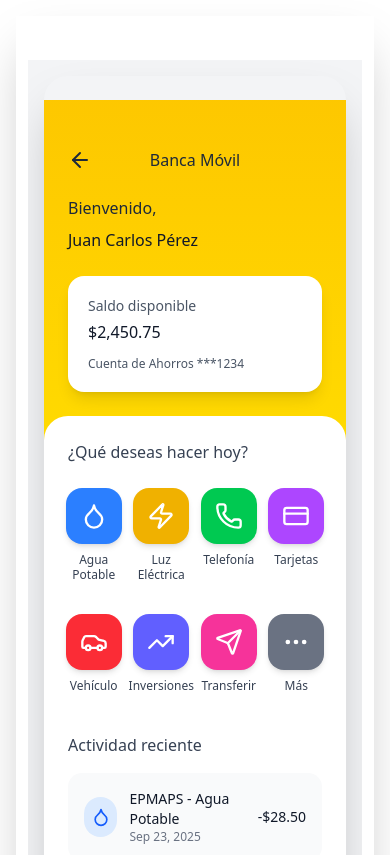
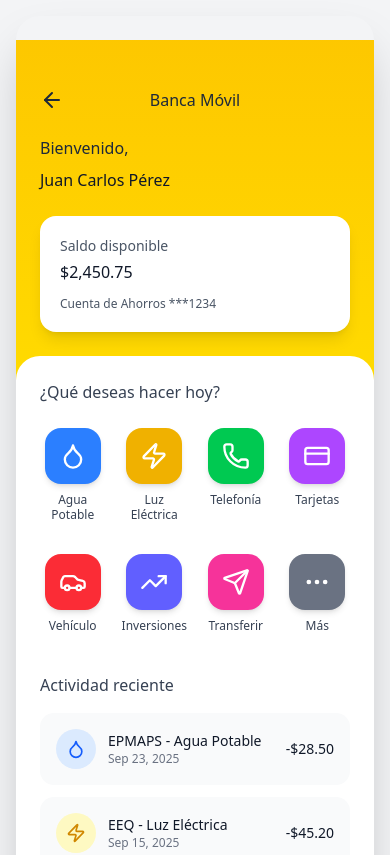
Before and after one commit to Crysjurado20/modulos-pagos, a React (Vite) app: page / in a window 390 px wide. Shown: the top 855 px of the page. Built offline with nearby package versions, Linux system fonts and the light colour scheme.

Commit message:
fix: simplify app layout - remove duplicate phone frame

```diff
--- a/src/App.tsx
+++ b/src/App.tsx
@@ -47,20 +47,7 @@ export default function App() {
   };
 
   return (
-    <div className="min-h-screen bg-gradient-to-br from-blue-50 to-indigo-100 flex items-center justify-center p-4">
-      {/* Diseño de Celular */}
-      <div className="relative">
-        {/* Marco del celular */}
-        <div className="w-80 h-[680px] bg-gray-900 rounded-[3rem] p-2 shadow-2xl">
-          {/* Pantalla del celular */}
-          <div className="w-full h-full bg-black rounded-[2.5rem] p-1">
-            {/* Contenido de la app */}
-            <div className="w-full h-full bg-white rounded-[2rem] overflow-hidden relative">
-              {/* Notch del iPhone */}
-              <div className="absolute top-2 left-1/2 transform -translate-x-1/2 w-32 h-6 bg-black rounded-full z-10"></div>
-
-              {/* Contenido de las pantallas */}
-              <div className="h-full pt-8">
+    <>
       {currentScreen === 'home' && <HomeScreen onNavigate={handleNavigation} />}
       {currentScreen === 'services' && <ServicesScreen onNavigate={handleNavigation} />}
       {currentScreen === 'water-payment' && (
@@ -100,15 +87,6 @@ export default function App() {
           paymentData={paymentData}
         />
       )}
-              </div>
-
-              {/* Indicador de Home (línea blanca en la parte inferior) */}
-              <div className="absolute bottom-2 left-1/2 transform -translate-x-1/2 w-32 h-1 bg-gray-300 rounded-full"></div>
-            </div>
-            {/* Removed project information */}
-          </div>
-        </div>
-      </div>
-    </div>
+    </>
   );
 }
```
Lines whose indentation alone changed are shown as unchanged.
